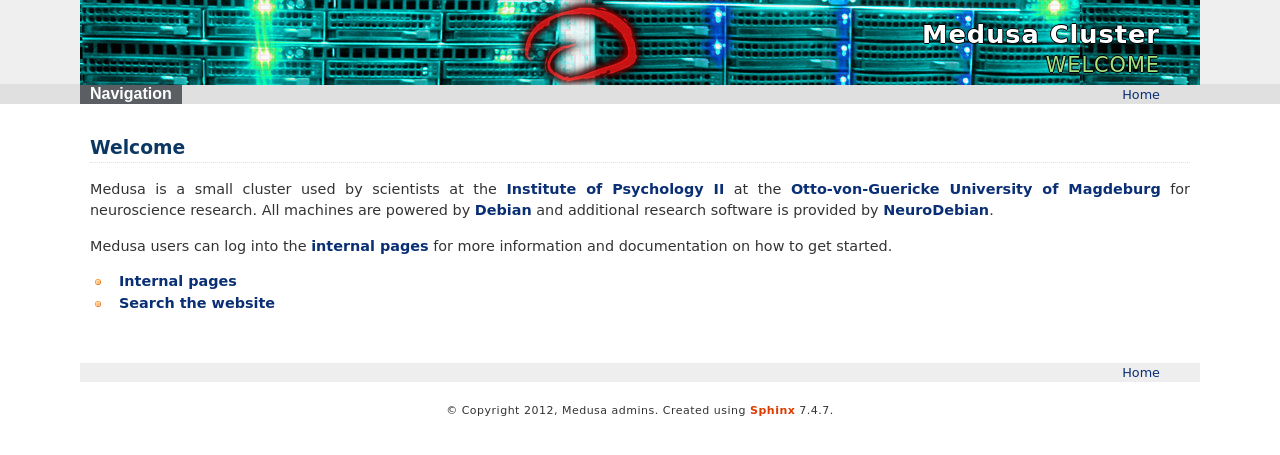
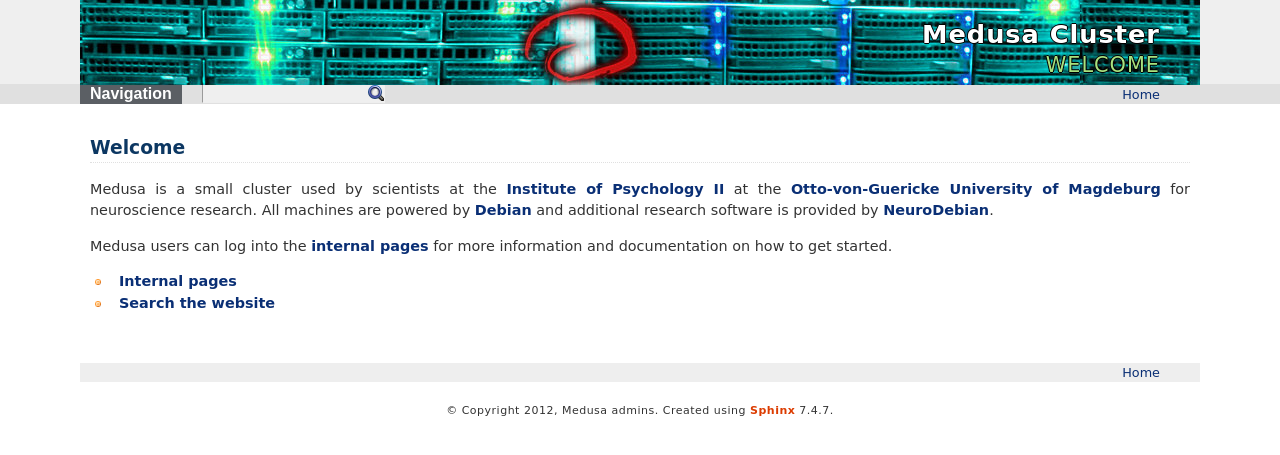
Before and after one commit to psychoinformatics-de/ipsy-docs, a Sphinx documentation site: the page built from source/index.rst, in a window 1280 px wide. Shown: the top 455 px of the page. Built offline with Sphinx 7.4.7, drawn with Linux system fonts in a browser that asks for light colours; formulas are drawn with MathJax 3.

Commit message:
Search box in the header.

```diff
--- a/source/_static/medusa.css
+++ b/source/_static/medusa.css
@@ -108,6 +108,17 @@ table.citation a.reference, table.citation em, #conference-contributions a, #con
 	color: #0A2F75;
 }
 
+#medusasearch {
+	outline: none;
+	border: 1px inset;
+	margin-top: -1px;
+	margin-left: 20px;
+	background-color: #efefef;
+	background-image: url('find.png');
+	background-repeat: no-repeat;
+	background-position: right top;
+}
+
 /* whole pull-down navigation panel */
 div#medusanav{
 	border:1px solid #aaa;
--- a/source/_templates/layout.html
+++ b/source/_templates/layout.html
@@ -52,8 +52,16 @@
             {{ toc }}
             </div>
         </li>
+        <li style="font-size:0.8em">
+          <form class="search" action="{{ pathto('search') }}" method="get" >
+            <input id="medusasearch" type="text" name="q" / title="Enter query to search the site" />
+            <input type="hidden" name="check_keywords" value="yes" />
+            <input type="hidden" name="area" value="default" />
+          </form>
+        </li>
       </ul>
       {{ medusanav() }}
+      <script type="text/javascript">$('#searchbox').show(0);</script>
       </div>
       <div class="content">
         {#{%- if display_toc %}
```
Also changed, not shown: source/_static/find.png (added).
